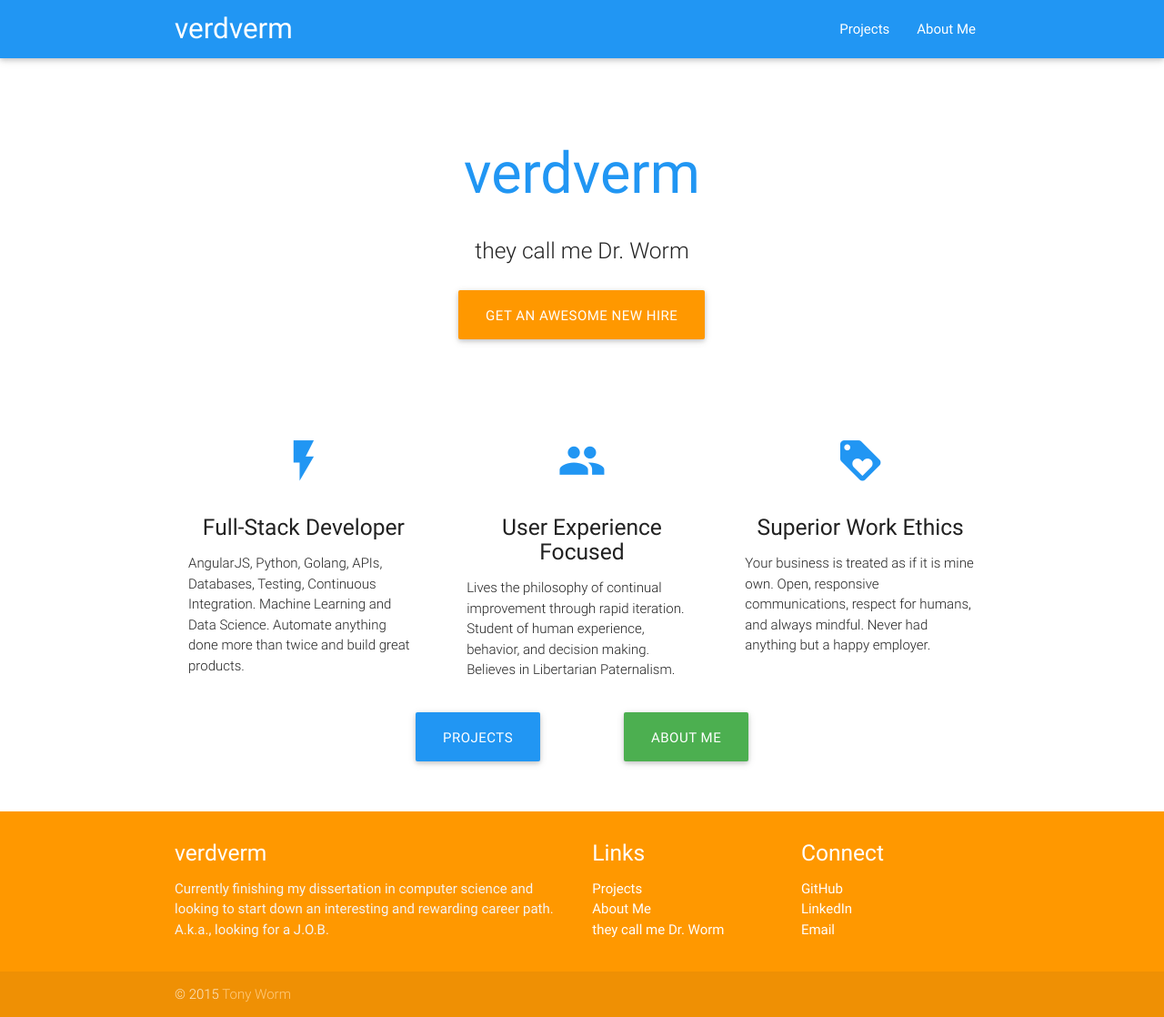
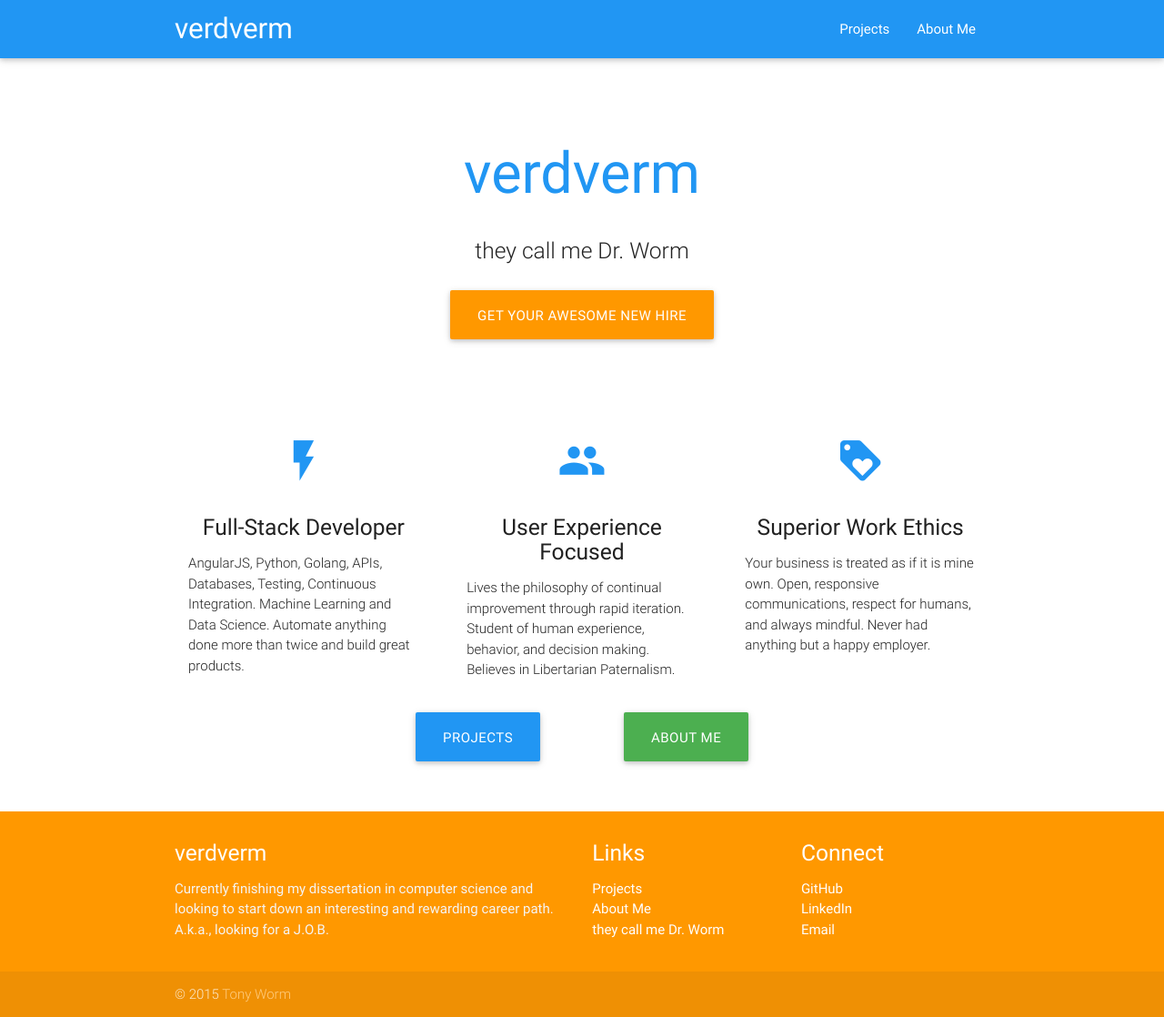
Before and after one commit to verdverm/verdverm.github.io, a Jekyll site: the page built from index.html, in a window 1280 px wide. Shown: the whole page at 91% size. Built offline with Jekyll 4.4.1, drawn with Linux system fonts in a browser that asks for light colours; nearby versions of some CDN libraries.

Commit message:
minor change

```diff
--- a/index.html
+++ b/index.html
@@ -11,7 +11,7 @@ title: Home
         <h5 class="header col s12 light">they call me Dr. Worm</h5>
       </div>
       <div class="row center">
-        <a href="mailto:verdverm@gmail.com?subject=Job%20Search&amp;body=Hi%20Tony%2C%0A%0AI%20want%20to%20talk%20with%20you%20about%20opportunity%20at%20[company%20name].%0A%0A...%20add%20personal%20message%20here%20...%0A%0AThank%20you%2C%0A...%20your%20name%20..." id="download-button" class="btn-large waves-effect waves-light orange">Get an awesome new hire</a>
+        <a href="mailto:verdverm@gmail.com?subject=Job%20Search&amp;body=Hi%20Tony%2C%0A%0AI%20want%20to%20talk%20with%20you%20about%20opportunity%20at%20[company%20name].%0A%0A...%20add%20personal%20message%20here%20...%0A%0AThank%20you%2C%0A...%20your%20name%20..." id="download-button" class="btn-large waves-effect waves-light orange">Get your awesome new hire</a>
       </div>
       <br><br>
     </div>
```
